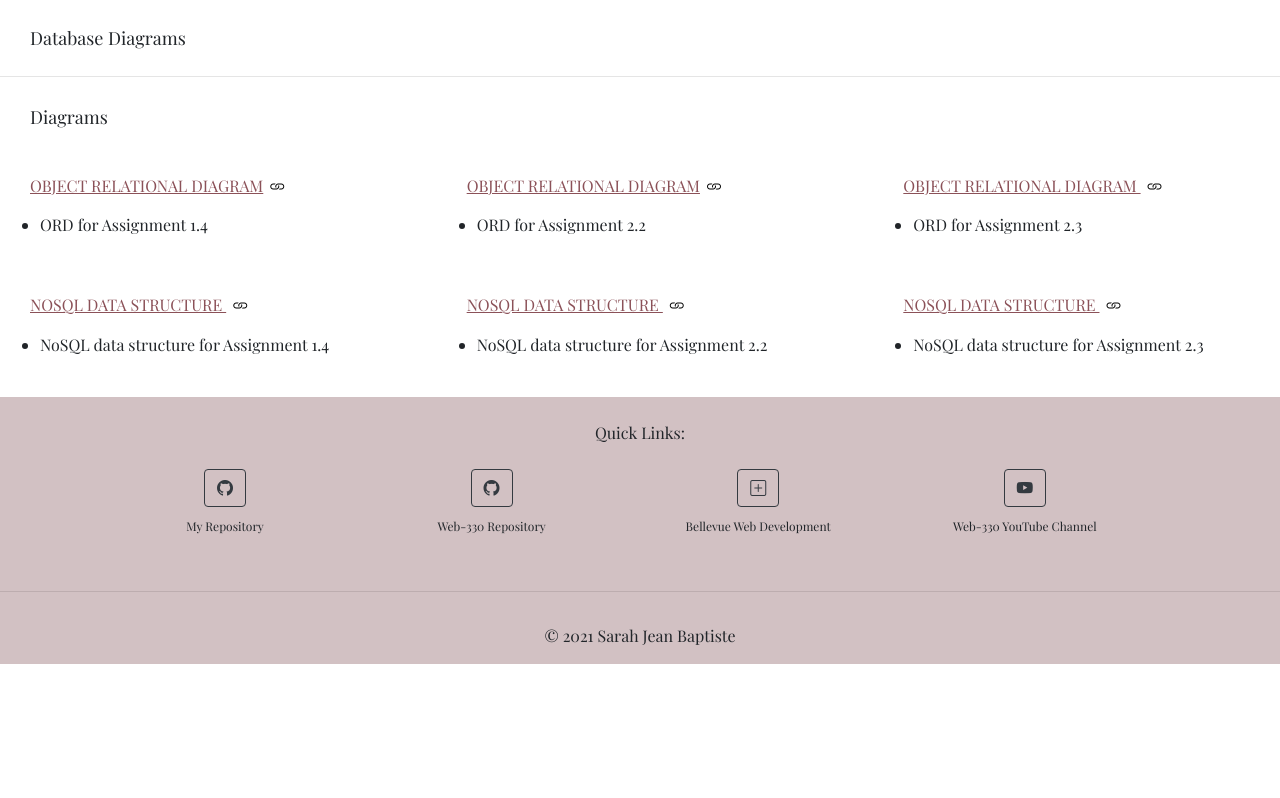
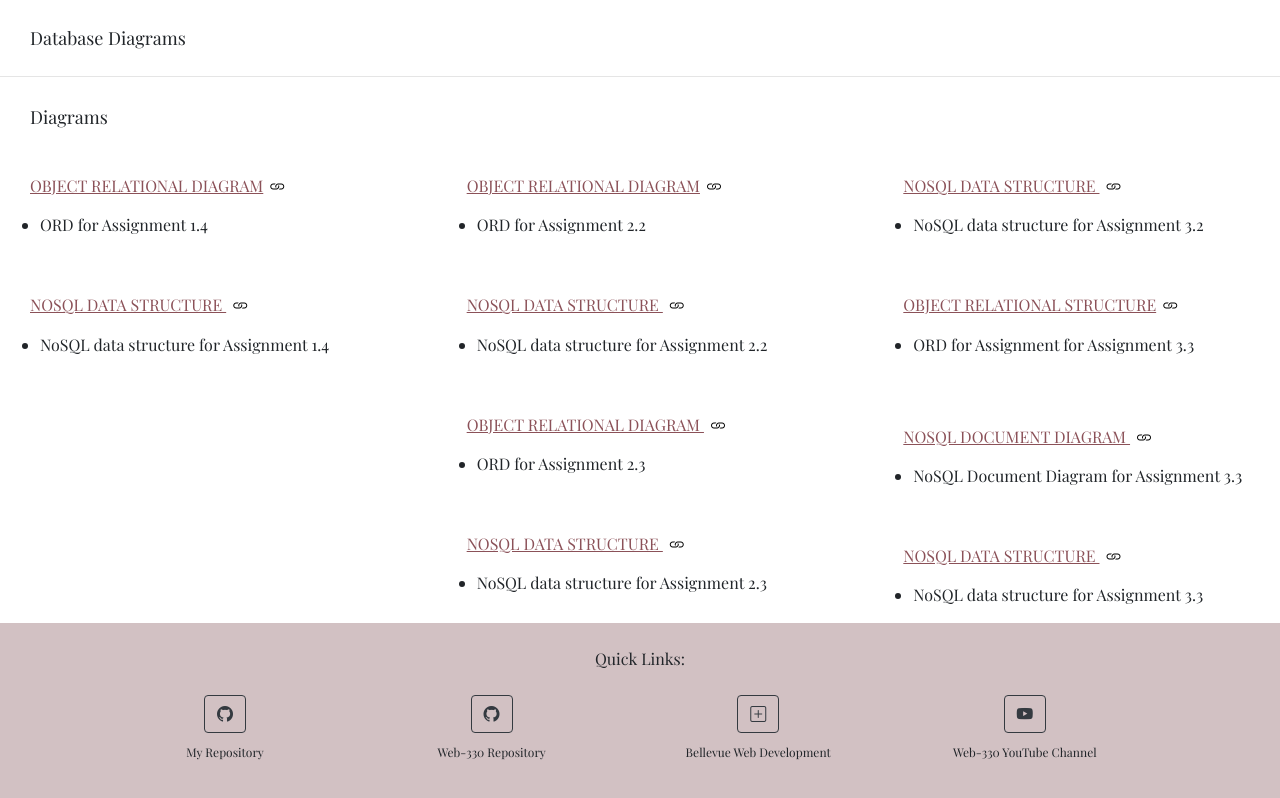
Before and after one commit to sjeand/web-330, a plain HTML site: page personal-portfolio/database-diagram.html in a window 1280 px wide. Shown: the part 506-1304 px from the top of the page. Before the commit the page ends 1170 px from the top, so only its background shows below. Drawn offline with nearby package versions, Linux system fonts and the light colour scheme; a web font is replaced by a local one.

Commit message:
week 3 updates

```diff
--- a/personal-portfolio/database-diagram.html
+++ b/personal-portfolio/database-diagram.html
@@ -74,11 +74,11 @@
                     </div>
                     <div class="card col-sm-4">
                         <div class="card-title">
-                            <a style= "color:#8b5158;" href="./nosql-data-diagrams/ORD-assignment-2.3.JPG" target="_blank">
-                                <h4>Object Relational Diagram <i id="hyperlink" class="bi bi-link"></i></h4>
+                            <a style= "color:#8b5158;" href="./nosql-data-diagrams/NoSQL-assignment-3.2.JPG" target="_blank">
+                                <h4>NoSQL Data Structure <i id="hyperlink" class="bi bi-link"></i></h4>
                             </a>
                             <ul>
-                                <li style= "font-family: 'Playfair Display', serif" >ORD for Assignment 2.3</li>
+                                <li style= "font-family: 'Playfair Display', serif" >NoSQL data structure for Assignment 3.2</li>
                             </ul>
                         </div>
                         <div class="card-content "></div>
@@ -112,11 +112,11 @@
                 </div>
                 <div class="card col-sm-4">
                     <div class="card-title">
-                        <a style= "color:#8b5158;" href="./nosql-data-diagrams/NoSQL-assignment-2.3.JPG" target="_blank">
-                            <h4>NoSQL Data Structure <i id="hyperlink" class="bi bi-link"></i></h4>
+                        <a style= "color:#8b5158;" href="./nosql-data-diagrams/ORD-assignment-3.3.JPG" target="_blank">
+                            <h4>Object Relational Structure<i id="hyperlink" class="bi bi-link"></i></h4>
                         </a>
                         <ul>
-                            <li style= "font-family: 'Playfair Display', serif" >NoSQL data structure for Assignment 2.3</li>
+                            <li style= "font-family: 'Playfair Display', serif" >ORD for Assignment for Assignment 3.3</li>
                         </ul>
                     </div>
                     <div class="card-content "></div>
@@ -132,13 +132,52 @@
                 </div>
                 <div class="card col-sm-4">
                     <div class="card-title">
-
+                        <a style= "color:#8b5158;" href="./nosql-data-diagrams/ORD-assignment-2.3.JPG" target="_blank">
+                            <h4>Object Relational Diagram <i id="hyperlink" class="bi bi-link"></i></h4>
+                        </a>
+                        <ul>
+                            <li style= "font-family: 'Playfair Display', serif" >ORD for Assignment 2.3</li>
+                        </ul>
                     </div>
                     <div class="card-content "></div>
                 </div>
                 <div class="card col-sm-4">
                     <div class="card-title"></div>
+                        <a style= "color:#8b5158;" href="./nosql-data-diagrams/NoSQL-documentDiagram-assignment-3.3.JPG" target="_blank">
+                            <h4>NoSQL Document Diagram <i id="hyperlink" class="bi bi-link"></i></h4>
+                        </a>
+                        <ul>
+                            <li style= "font-family: 'Playfair Display', serif" >NoSQL Document Diagram for Assignment 3.3</li>
+                        </ul>
+                    <div class="card-content "></div>
+                </div>
+            </div>
+            <!--Right column with three cards.-->
+            <div class="card-content row" id="projects-container">
+                <div class="card col-sm-4 ">
+                    <div class="card-title"></div>
 
+                    <div class="card-content"></div>
+                </div>
+                <div class="card col-sm-4">
+                    <div class="card-title">
+                        <a style= "color:#8b5158;" href="./nosql-data-diagrams/NoSQL-assignment-2.3.JPG" target="_blank">
+                            <h4>NoSQL Data Structure <i id="hyperlink" class="bi bi-link"></i></h4>
+                        </a>
+                        <ul>
+                            <li style= "font-family: 'Playfair Display', serif" >NoSQL data structure for Assignment 2.3</li>
+                        </ul>
+                    </div>
+                    <div class="card-content "></div>
+                </div>
+                <div class="card col-sm-4">
+                    <div class="card-title"></div>
+                        <a style= "color:#8b5158;" href="./nosql-data-diagrams/NoSQL-assignment-3.3.JPG" target="_blank">
+                            <h4>NoSQL Data Structure <i id="hyperlink" class="bi bi-link"></i></h4>
+                        </a>
+                        <ul>
+                            <li style= "font-family: 'Playfair Display', serif" >NoSQL data structure for Assignment 3.3</li>
+                        </ul>
                     <div class="card-content "></div>
                 </div>
             </div>
```
Also changed, not shown: personal-portfolio/nosql-data-diagrams/NoSQL-assignment-3.2.JPG (added), personal-portfolio/nosql-data-diagrams/NoSQL-assignment-3.3.JPG (added), personal-portfolio/nosql-data-diagrams/NoSQL-documentDiagram-assignment-3.3.JPG (added), personal-portfolio/nosql-data-diagrams/ORD-assignment-3.2.JPG (added), personal-portfolio/nosql-data-diagrams/ORD-assignment-3.3.JPG (added).
